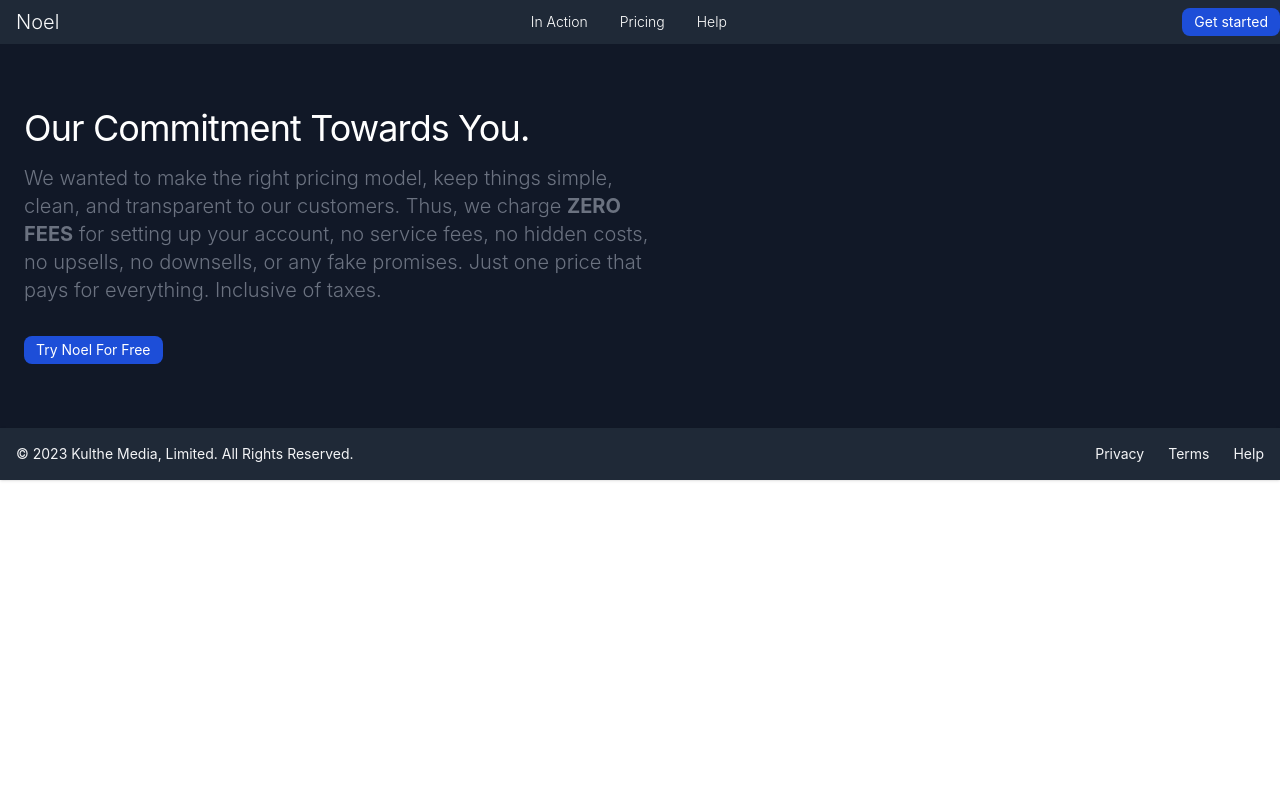
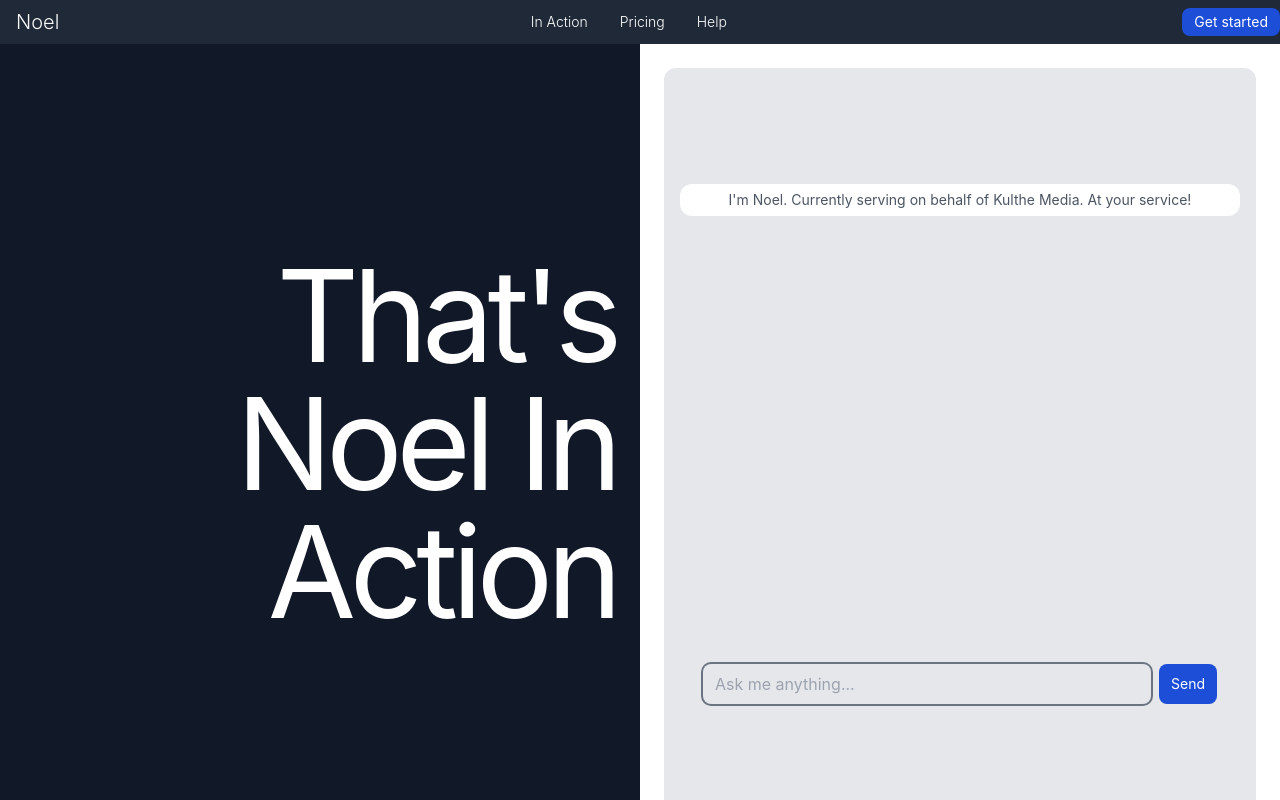
Before and after one commit to iamsid47/get-noel, a React (Create React App) app: page /action in a window 1280 px wide. Shown: the top 800 px of the page. Built offline with nearby package versions, Linux system fonts and the light colour scheme.

Commit message:
added Noel in action

```diff
--- a/src/components/Action/Action.jsx
+++ b/src/components/Action/Action.jsx
@@ -1,14 +1,120 @@
-import React from "react";
+import React, { useState } from "react";
 import Navbar from "../Navbar";
 import Footer from "../Footer";
 
-const Action = () => {
+function ChatInterface() {
+  const [userInput, setUserInput] = useState("");
+  const [messages, setMessages] = useState([]);
+
+  const handleSubmit = async (e) => {
+    e.preventDefault();
+
+    // Make a POST request to the Flask app
+    const response = await fetch("http://127.0.0.1:4500/chat", {
+      method: "POST",
+      headers: {
+        "Content-Type": "application/json",
+      },
+      body: JSON.stringify({ message: userInput }),
+    });
+
+    const responseData = await response.json();
+    const { response: aiResponse } = responseData;
+
+    // Update the messages state with the user message
+    setMessages((prevMessages) => [
+      ...prevMessages,
+      { content: userInput, sender: "User" },
+    ]);
+
+    // Clear the user input
+    setUserInput("");
+
+    // Add a small delay before adding the AI response
+    setTimeout(() => {
+      // Update the messages state with the AI response
+      setMessages((prevMessages) => [
+        ...prevMessages,
+        { content: aiResponse, sender: "Noel" },
+      ]);
+    }, 1000); // Delay duration in milliseconds
+  };
+
+  const handleInputChange = (e) => {
+    setUserInput(e.target.value);
+  };
+
   return (
     <section>
       <Navbar />
+      <section className="grid grid-cols-2 min-h-screen">
+        <div className="bg-gray-900 flex items-center justify-end">
+          <div>
+            <h1 className="text-9xl text-white text-right p-6 tracking-tighter">
+              That's Noel In Action
+            </h1>
+          </div>
+        </div>
+        <div className="m-6 rounded-xl space-y-2 flex flex-col p-4 bg-gray-200 justify-around overflow-y-scroll overflow-x-hidden max-h-screen">
+          <div className="bg-white px-3 py-1.5 rounded-xl text-center">
+            <h1 className="text-sm text-gray-600">
+              I'm Noel. Currently serving on behalf of Kulthe Media. At your
+              service!
+            </h1>
+          </div>
+          <div className="space-y-2 max-w-xl grid grid-cols-1 justify-center p-4 my-3">
+            {messages.map((message, index) => (
+              <div
+                key={index}
+                className={`flex justify-between space-x-2 ${
+                  message.sender === "User" ? "text-right" : "text-left"
+                }`}
+              >
+                <h1
+                  className={`px-3 py-1.5 rounded ${
+                    message.sender === "User"
+                      ? "bg-blue-500 text-white"
+                      : "bg-white"
+                  }`}
+                >
+                  {message.sender}
+                </h1>
+                <h1
+                  className={` rounded-xl py-1.5 px-3 ${
+                    message.sender === "User"
+                      ? "text-right bg-blue-500 text-white"
+                      : "text-left bg-white"
+                  }`}
+                >
+                  {message.content}
+                </h1>
+              </div>
+            ))}
+          </div>
+
+          <form
+            className="flex justify-center space-x-2 sticky bottom-0"
+            onSubmit={handleSubmit}
+          >
+            <input
+              type="text"
+              className="w-4/5 px-3 py-1.5 bg-gray-200 rounded-lg ring-2 ring-gray-500 focus:outline-none shadow-sm"
+              placeholder="Ask me anything..."
+              value={userInput}
+              onChange={handleInputChange}
+            />
+            <button
+              type="submit"
+              className="inline-flex items-center justify-center px-3 text-sm py-2.5 text-center text-white bg-blue-700 rounded-lg hover:bg-blue-800 transition duration-300"
+            >
+              Send
+            </button>
+          </form>
+        </div>
+      </section>
       <Footer />
     </section>
   );
-};
+}
 
-export default Action;
+export default ChatInterface;
```
Also changed, not shown: 1 other file (tests, documents, lock files or other folders).
